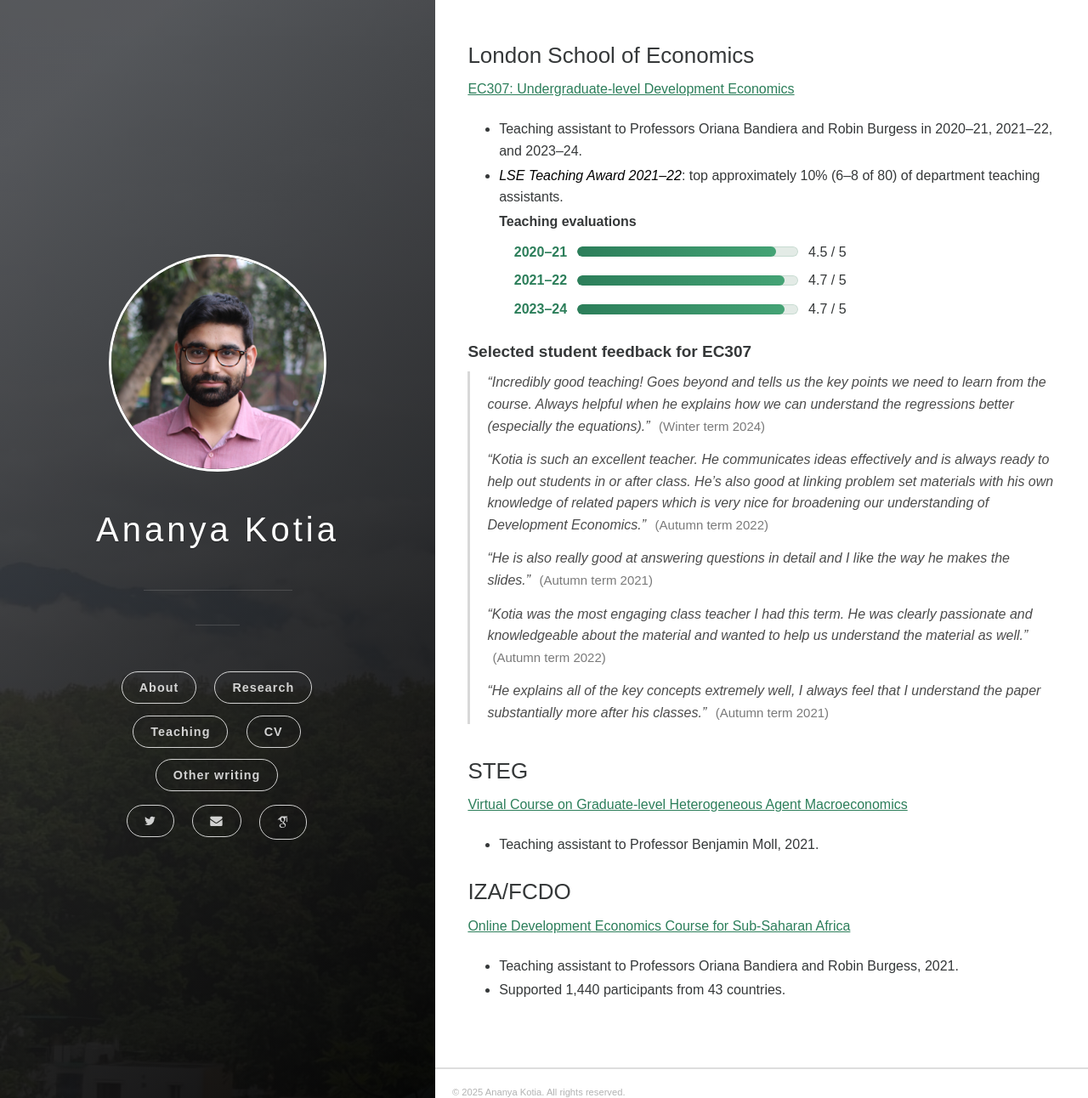
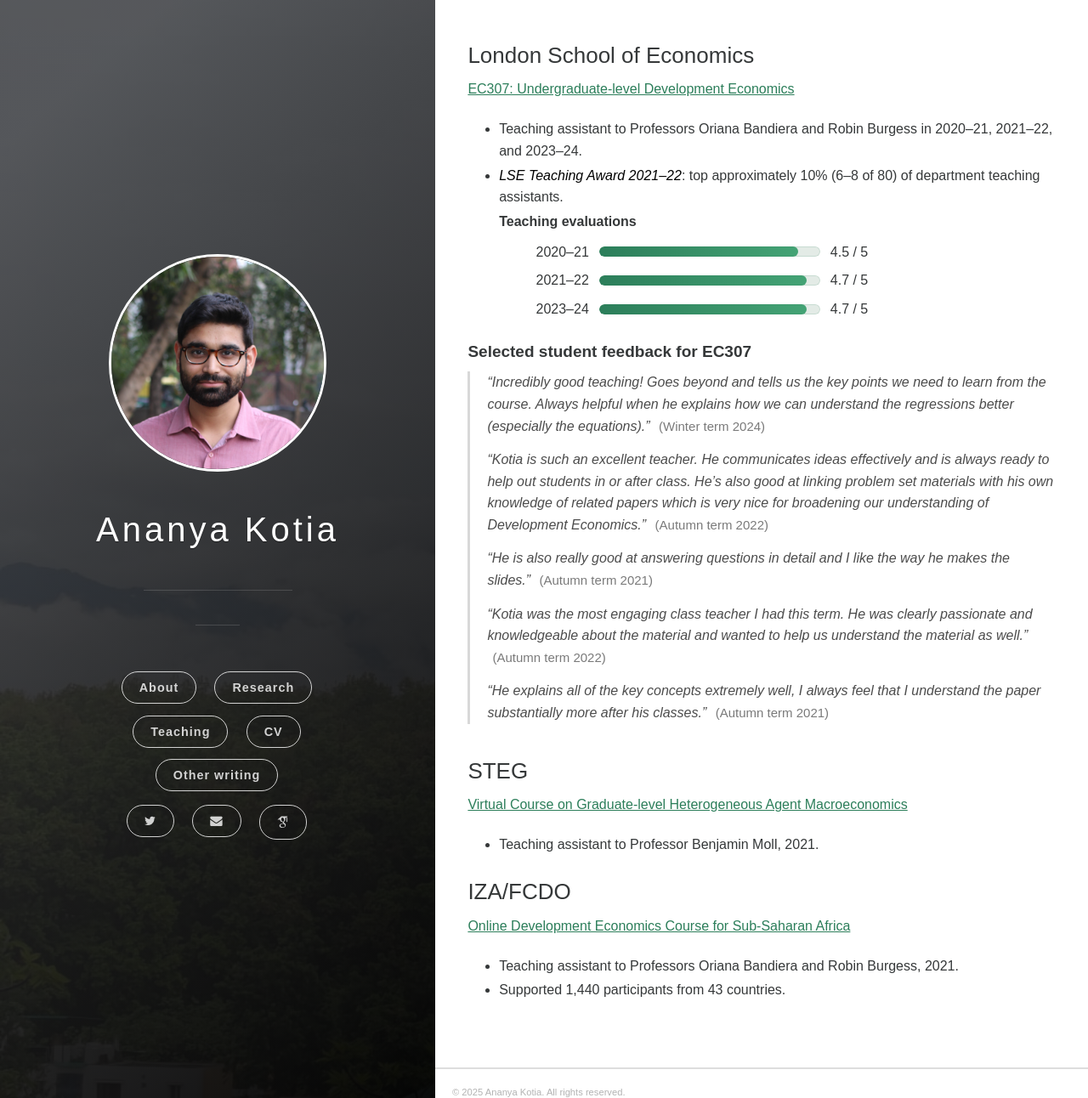
Before and after one commit to ananyakotia/ananyakotia.github.io, a Jekyll site: the page built from pages/teaching.markdown, in a window 1280 px wide and 1292 px high. Shown: the whole window at 85% size. Built offline with Jekyll 4.4.1, drawn with Linux system fonts in a browser that asks for light colours; some web fonts are replaced.

Commit message:
Update main.scss

```diff
--- a/css/main.scss
+++ b/css/main.scss
@@ -360,16 +360,21 @@ ul.no-bullets li {
 
 .teaching-page .evaluation-entry {
   display: grid;
-  grid-template-columns: max-content 260px max-content; /* year | fixed bar | score */
+  /* fixed year column | fixed bar | score */
+  grid-template-columns: 88px 260px max-content;
   align-items: center;
-  column-gap: 12px; /* adjust spacing between items */
+  column-gap: 12px;
 }
 
 .teaching-page .evaluation-year {
-  font-weight: 600;
-  color: #2c7e5a;
-  min-width: 54px;
+  /* keep all bars aligned regardless of digits */
+  text-align: right;
+  /* optional: equal-width digits so 1,2,3,4,0 line up */
+  font-variant-numeric: tabular-nums;
+  /* remove this; it fights the fixed column */
+  min-width: 0;
 }
+
 
 .teaching-page .evaluation-bar {
   position: relative;
```
